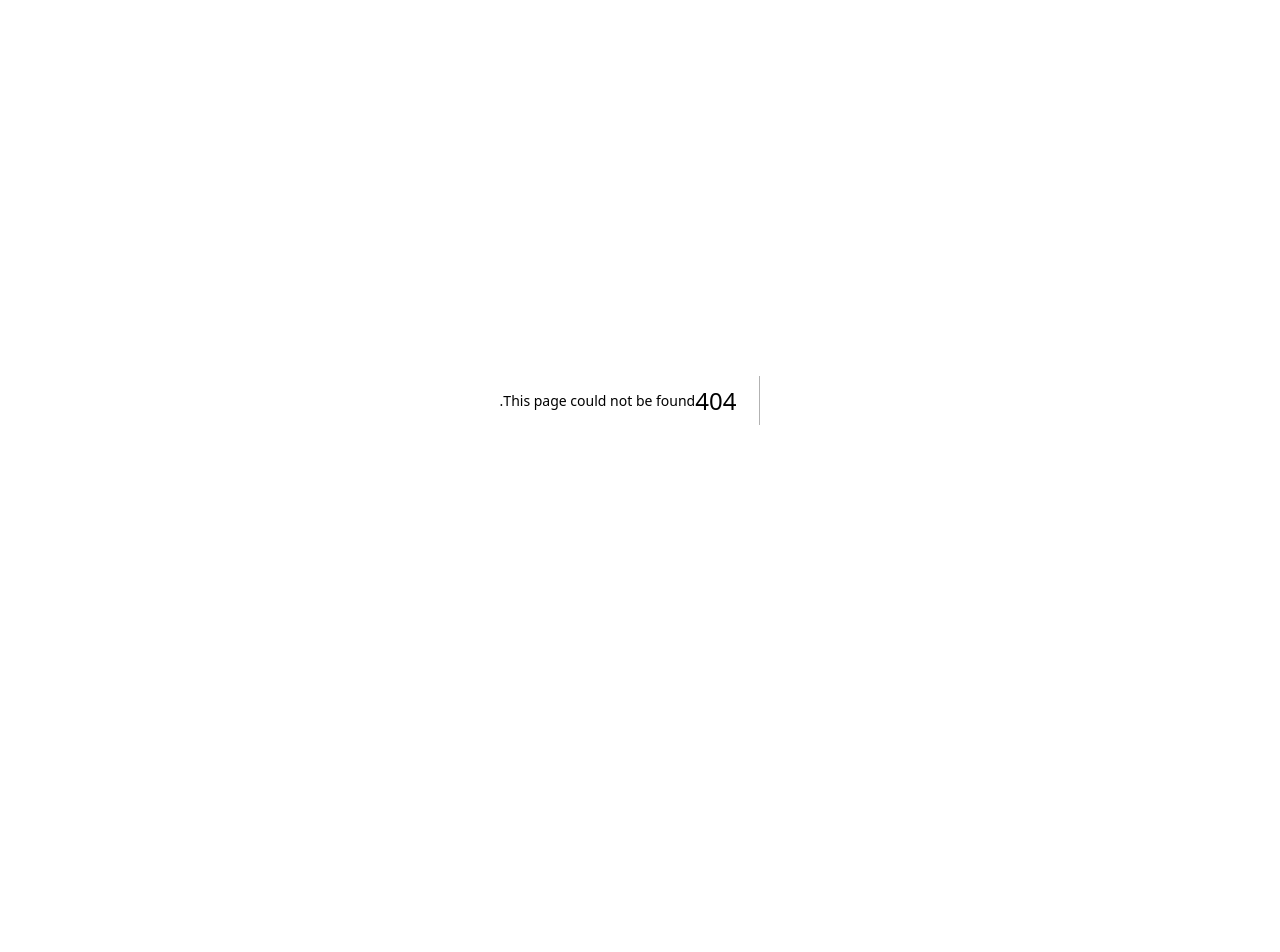
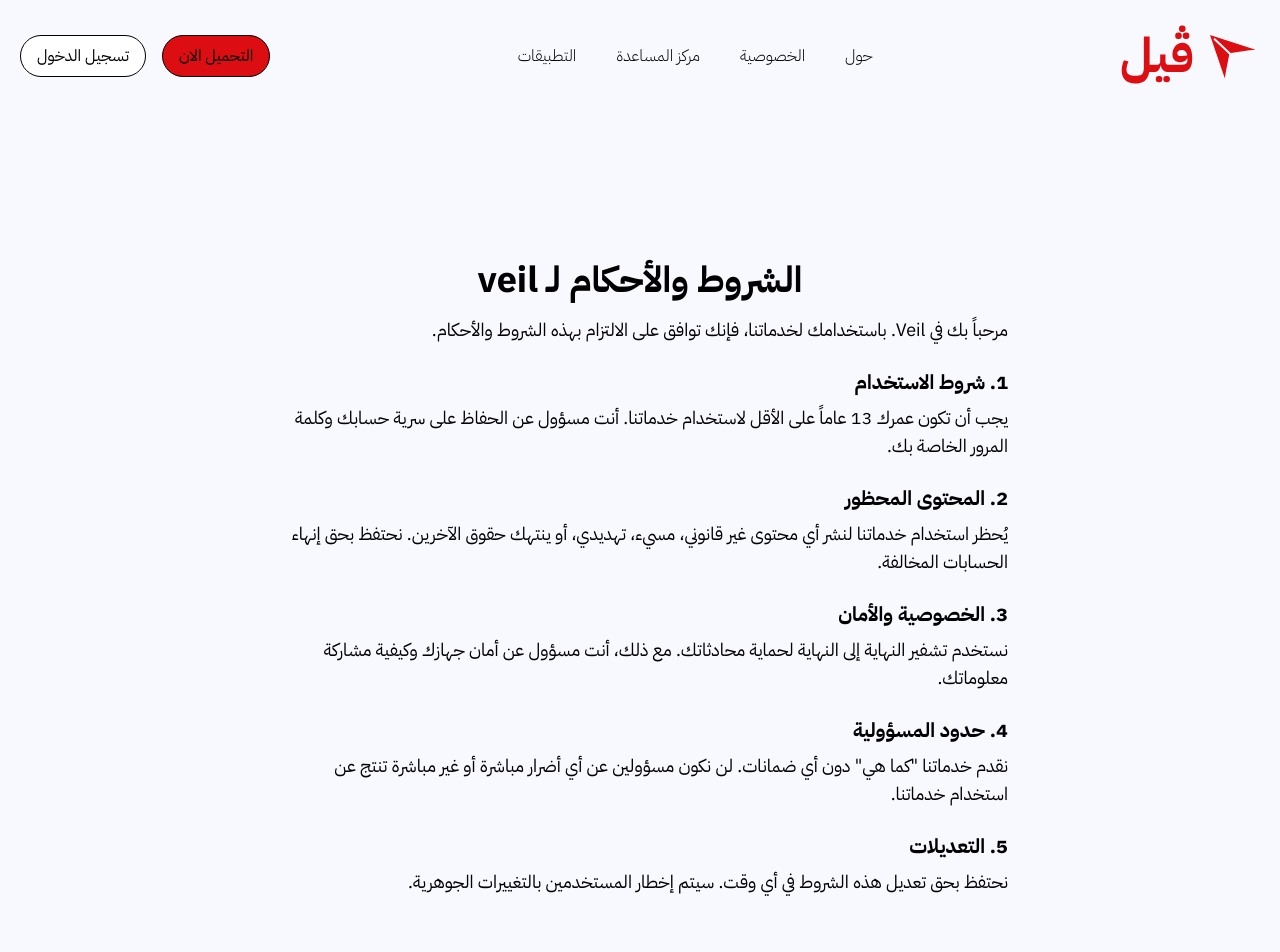
Before and after one commit to v0id-user/Veil, a Next.js app: page /terms in a window 1280 px wide. Before the commit this address had no page. Shown: the top 952 px of the page. Before the commit the page ends 800 px from the top, so only its background shows below. Built offline with nearby package versions, Linux system fonts and the light colour scheme.

Commit message:
feat(pages): add terms page and update page layouts

```diff
--- a/app/(navs)/about/page.tsx
+++ b/app/(navs)/about/page.tsx
@@ -4,7 +4,7 @@
 export default function About() {
   return (
     <div className="flex flex-col items-center min-h-screen w-full">
-      <div className="flex-grow flex flex-col items-center justify-center p-5">
+      <div className="flex-grow flex flex-col items-center p-5 mt-32">
         <h1 className="text-3xl md:text-4xl font-bold mb-4">حول veil</h1>
         <div className="max-w-3xl px-4 text-right">
           <p className="text-base md:text-lg mb-4">
--- a/app/(navs)/privacy/page.tsx
+++ b/app/(navs)/privacy/page.tsx
@@ -4,7 +4,7 @@
 export default function About() {
   return (
     <div className="flex flex-col items-center min-h-screen w-full">
-      <div className="flex-grow flex flex-col items-center justify-center p-5">
+      <div className="flex-grow flex flex-col items-center p-5 mt-32">
         <h1 className="text-3xl md:text-4xl font-bold mb-4">سياسة الخصوصية لـ veil</h1>
         <div className="max-w-3xl px-4 text-right">
           <p className="text-base md:text-lg mb-4">
--- /dev/null
+++ b/app/(navs)/terms/page.tsx
@@ -0,0 +1,49 @@
+'use client';
+import Link from 'next/link';
+
+export default function Terms() {
+  return (
+    <div className="flex flex-col items-center min-h-screen w-full">
+      <div className="flex-grow flex flex-col items-center p-5 mt-32">
+        <h1 className="text-3xl md:text-4xl font-bold mb-4">الشروط والأحكام لـ veil</h1>
+        <div className="max-w-3xl px-4 text-right">
+          <p className="text-base md:text-lg mb-4">
+            مرحباً بك في Veil. باستخدامك لخدماتنا، فإنك توافق على الالتزام بهذه الشروط والأحكام.
+          </p>
+
+          <h2 className="text-xl font-bold mb-2 mt-6">1. شروط الاستخدام</h2>
+          <p className="text-base md:text-lg mb-4">
+            يجب أن تكون عمرك 13 عاماً على الأقل لاستخدام خدماتنا. أنت مسؤول عن الحفاظ على سرية حسابك
+            وكلمة المرور الخاصة بك.
+          </p>
+
+          <h2 className="text-xl font-bold mb-2 mt-6">2. المحتوى المحظور</h2>
+          <p className="text-base md:text-lg mb-4">
+            يُحظر استخدام خدماتنا لنشر أي محتوى غير قانوني، مسيء، تهديدي، أو ينتهك حقوق الآخرين.
+            نحتفظ بحق إنهاء الحسابات المخالفة.
+          </p>
+
+          <h2 className="text-xl font-bold mb-2 mt-6">3. الخصوصية والأمان</h2>
+          <p className="text-base md:text-lg mb-4">
+            نستخدم تشفير النهاية إلى النهاية لحماية محادثاتك. مع ذلك، أنت مسؤول عن أمان جهازك وكيفية
+            مشاركة معلوماتك.
+          </p>
+
+          <h2 className="text-xl font-bold mb-2 mt-6">4. حدود المسؤولية</h2>
+          <p className="text-base md:text-lg mb-4">
+            نقدم خدماتنا &quot;كما هي&quot; دون أي ضمانات. لن نكون مسؤولين عن أي أضرار مباشرة أو غير
+            مباشرة تنتج عن استخدام خدماتنا.
+          </p>
+
+          <h2 className="text-xl font-bold mb-2 mt-6">5. التعديلات</h2>
+          <p className="text-base md:text-lg mb-4">
+            نحتفظ بحق تعديل هذه الشروط في أي وقت. سيتم إخطار المستخدمين بالتغييرات الجوهرية.
+          </p>
+        </div>
+        <div className="flex text-sm text-gray-500 underline mt-10 gap-10 hover:text-gray-700 transition-all duration-200">
+          <Link href="/">الرئيسية</Link>
+        </div>
+      </div>
+    </div>
+  );
+}
--- a/package.json
+++ b/package.json
@@ -3,7 +3,7 @@
   "version": "0.1.0",
   "private": true,
   "scripts": {
-    "dev": "NODE_OPTIONS='--inspect' next dev",
+    "dev": "next dev",
     "build": "next build",
     "start": "next start",
     "lint": "next lint",
```
